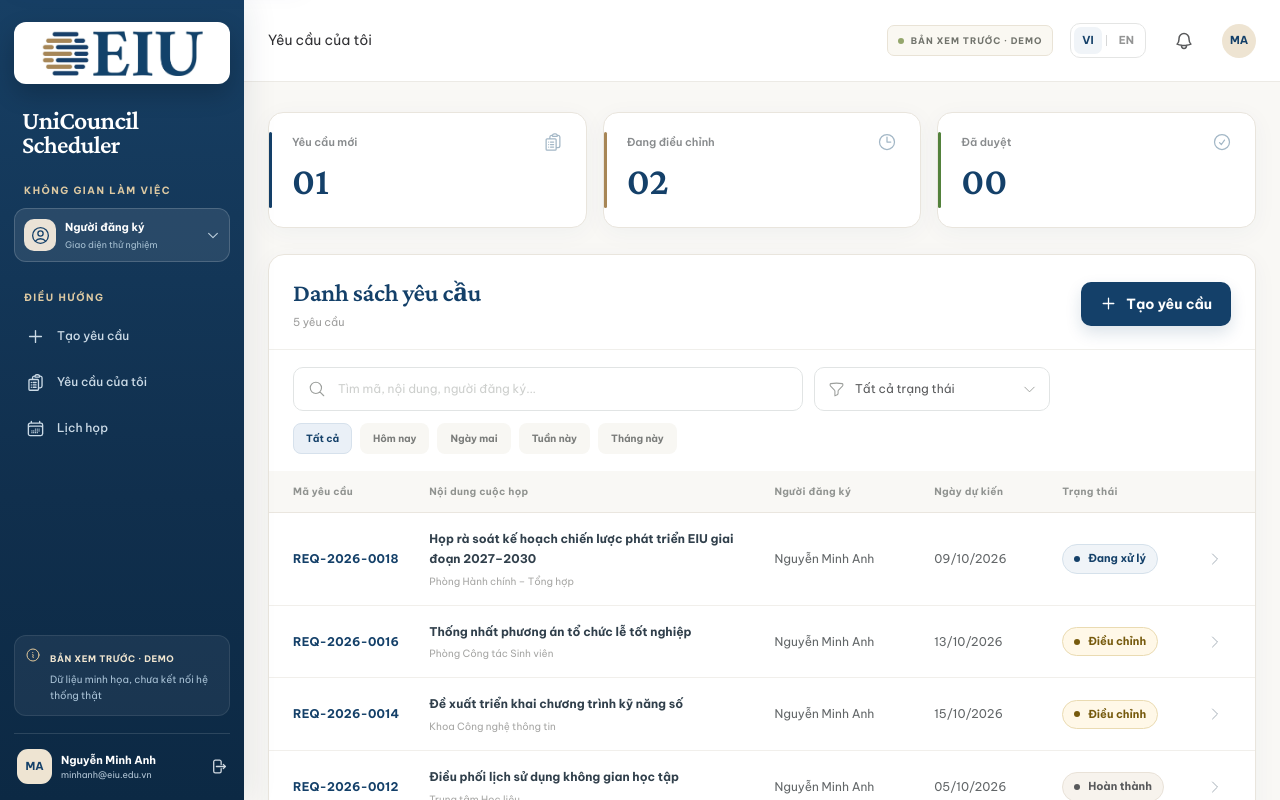
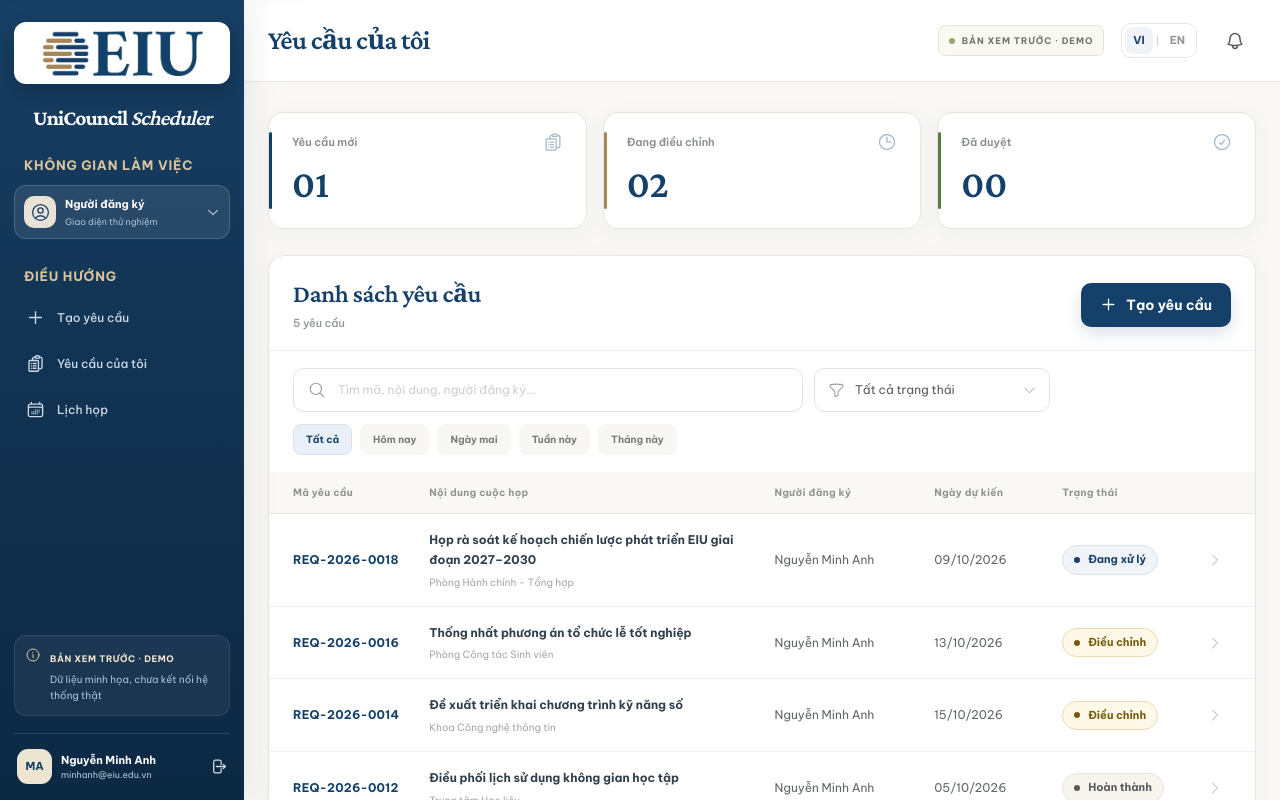
Before and after one commit to baonguyen-kobe/UniCouncil-Scheduler, a Next.js app: page / in a window 1280 px wide. Shown: the top 800 px of the page. Built offline with nearby package versions, Linux system fonts and the light colour scheme.

Commit message:
style(ui): one-line sidebar title, fixed page header and compact list dashboard

```diff
--- a/app/globals.css
+++ b/app/globals.css
@@ -94,11 +94,10 @@ h1,h2,h3{line-height:1.23}
 .sidebar{position:fixed;inset:0 auto 0 0;width:244px;display:flex;flex-direction:column;z-index:50;padding:22px 14px 16px;background:linear-gradient(180deg,#173f64 0%,#102f4d 62%,#0c2944 100%);color:white;box-shadow:6px 0 28px rgba(12,41,68,.08)}
 .side-logo{height:62px;background:#fff;border-radius:12px;padding:8px 10px;box-shadow:0 10px 24px rgba(0,0,0,.20);display:flex;align-items:center;justify-content:center;overflow:hidden}
 .eiu-full-logo{width:100%;height:100%;object-fit:contain}
-.side-product{padding:24px 8px 26px}
-.side-product-title{font-family:var(--font-display);font-size:26px;font-weight:600;display:block;line-height:.97;letter-spacing:-.025em;color:white}
-.side-product-title em{font-style:normal;display:block;font-size:25px}
-.side-product-sub{display:block;color:#b4c7d7;font-size:8px;letter-spacing:.19em;font-weight:700;margin-top:11px}
-.side-heading{font-size:10px;font-weight:800;letter-spacing:.15em;color:#ddc9a2;padding:0 10px;display:block;margin:0 0 10px}
+.side-product{padding:22px 4px 24px;text-align:center;min-width:0}
+.side-product-title{font-family:var(--font-display);font-size:21.5px;font-weight:700;display:block;line-height:1.2;letter-spacing:-.045em;color:white;white-space:nowrap}
+.side-product-title em{font-style:italic;display:inline;font-weight:600}
+.side-heading{font-size:13px;font-weight:800;letter-spacing:.06em;color:#d9c49e;padding:0 10px;display:block;margin:0 0 10px;text-transform:uppercase}
 .workspace-wrap{position:relative;margin-bottom:28px}
 .workspace-trigger{width:100%;background:rgba(255,255,255,.09);border:1px solid rgba(255,255,255,.17);border-radius:12px;padding:10px 9px;display:flex;align-items:center;text-align:left;gap:9px;color:white}
 .workspace-trigger:hover{background:rgba(255,255,255,.15)}
@@ -132,11 +131,9 @@ h1,h2,h3{line-height:1.23}
 .main-area{margin-left:244px;min-height:100vh;min-width:0;flex:1;display:flex;flex-direction:column}
 .topbar{background:rgba(255,255,255,.96);border-bottom:1px solid #eceae5;min-height:82px;padding:15px 32px;position:sticky;top:0;z-index:25;display:flex;align-items:center;justify-content:space-between;gap:18px;backdrop-filter:blur(14px)}
 .topbar-left,.topbar-right{display:flex;align-items:center;gap:15px}
-.topbar-location{display:flex;align-items:center;gap:10px;color:#9a9b9b;font-size:12px}
-.topbar-location svg{width:13px;height:13px}
-.topbar-location strong{color:var(--ink);font-weight:700}
+.topbar-page-title{font-family:var(--font-display);color:var(--eiu-blue);font-size:clamp(27px,2vw,32px);font-weight:600;line-height:1.2;letter-spacing:-.025em;margin:0;min-width:0;overflow:hidden;text-overflow:ellipsis;white-space:nowrap}
 .topbar-right{gap:17px}
-.topbar-avatar{width:34px;height:34px;border-radius:50%}
+.topbar-avatar{display:none;width:34px;height:34px;border-radius:50%}
 .mobile-nav-toggle,.sidebar-screen{display:none}
 .main-area>main{flex:1;min-width:0}
 .app-footer{display:flex;justify-content:space-between;gap:12px;padding:22px 34px;color:#a4a5a3;font-size:10px}
@@ -153,14 +150,16 @@ h1,h2,h3{line-height:1.23}
 .stat-card:nth-child(3):before{background:#52813b}
 .stat-label{display:flex;align-items:center;justify-content:space-between;color:#888b8d;font-size:11px;font-weight:600}
 .stat-label svg{height:20px;width:20px;color:#a3b7c6}
-.stat-card strong{display:block;color:var(--eiu-blue);font-weight:600;font-family:var(--font-display);font-size:39px;line-height:1.15;margin:7px 0 3px}
-.stat-card small{font-size:10px;color:#b4b5b1}
+.stat-card strong{display:block;color:var(--eiu-blue);font-weight:600;font-family:var(--font-display);font-size:39px;line-height:1.15;margin:10px 0 1px}
 .list-card,.calendar-panel,.calendar-aside,.request-form,.admin-card{background:#fff;border:1px solid var(--line);box-shadow:var(--shadow);border-radius:16px}
 .list-card{overflow:hidden}
 .table-card-heading{display:flex;align-items:center;justify-content:space-between;gap:15px;padding:23px 24px 19px}
 .table-card-heading h2{font-family:var(--font-display);font-size:25px;font-weight:600;letter-spacing:-.015em;color:var(--eiu-blue);margin:0 0 5px}
-.table-card-heading p{color:#9d9d9c;font-size:11px;margin:0}
+.table-card-heading p{color:#8d9291;font-size:11px;margin:5px 0 0}
 .result-counter{padding:6px 10px;border-radius:8px;background:#f5f5f1;color:#81827f;font-size:10px;font-weight:700;white-space:nowrap}
+.table-result-count{font-size:11px;font-weight:500;color:#8e9696}
+.requests-page{padding-top:28px}
+.table-card-heading>.create-button{margin-left:auto;flex-shrink:0}
 .filter-area{border-top:1px solid #f0efeb;padding:17px 24px}
 .filter-row{display:flex;gap:11px;align-items:center}
 .search-shell,.select-shell{position:relative;display:flex;align-items:center;border:1px solid #e1e4e4;border-radius:10px;min-height:44px;background:#fff;color:#9c9f9c}
@@ -357,7 +356,6 @@ h1,h2,h3{line-height:1.23}
  .sidebar-screen{display:block;position:fixed;inset:0;z-index:80;background:rgba(11,31,50,.48);border:0}
  .main-area{margin-left:0}
  .mobile-nav-toggle{display:inline-flex}
- .topbar-location{gap:7px}
  .signin-layout{grid-template-columns:1fr 1fr}
  .signin-brand{padding:34px;min-height:620px}
  .signin-brand-content h1{font-size:54px}
@@ -380,25 +378,24 @@ h1,h2,h3{line-height:1.23}
  .topbar{min-height:68px;padding:12px 16px}
  .topbar-right{gap:8px}
  .topbar-left{min-width:0}
- .topbar-location{font-size:10px;white-space:nowrap;overflow:hidden}
- .topbar-location strong{overflow:hidden;text-overflow:ellipsis}
+ .topbar-page-title{font-size:25px}
  .topbar-right .demo-flag{display:none}
  .notification-button{display:none}
- .topbar-avatar{width:30px;height:30px;font-size:10px}
+ .topbar-avatar{display:grid;width:30px;height:30px;font-size:10px}
  .page-shell{padding:23px 16px}
  .page-title-row{align-items:flex-start;flex-direction:column;gap:17px;margin-bottom:21px}
  .page-title{font-size:34px;margin:5px 0 8px}
  .page-subtitle{font-size:12px}
- .create-button{align-self:stretch}
  .stats-row{gap:9px;margin-bottom:18px}
  .stat-card{padding:13px 12px;border-radius:12px;min-height:104px}
  .stat-card:before{top:14px;bottom:14px}
  .stat-label{font-size:9px}
  .stat-label svg{width:16px;height:16px}
  .stat-card strong{font-size:29px;margin:7px 0}
- .stat-card small{font-size:8px}
- .table-card-heading{padding:19px 16px 14px}
+ .table-card-heading{padding:19px 16px 14px;gap:9px;align-items:center}
  .table-card-heading h2{font-size:23px}
+ .table-card-heading>.create-button{min-height:38px;padding:9px 11px;font-size:11px}
+ .table-card-heading>.create-button .icon-sm{width:15px;height:15px}
  .filter-area{padding:13px 15px}
  .filter-row{flex-direction:column;align-items:stretch}
  .search-shell,.select-shell{max-width:none;width:100%}
@@ -440,7 +437,7 @@ h1,h2,h3{line-height:1.23}
  .app-footer{padding:15px 16px;font-size:9px}
 }
 @media(max-width:390px){
- .topbar-location{max-width:145px}
+ .topbar-page-title{font-size:23px;max-width:190px}
  .stats-row{gap:5px}
  .stat-card{padding:11px 9px}
  .stat-label{font-size:8px}
```
